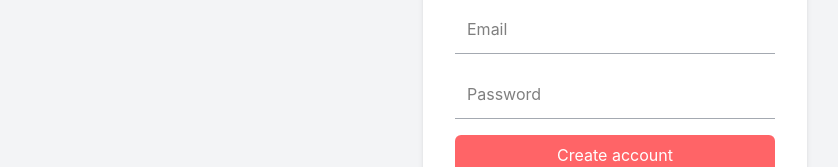
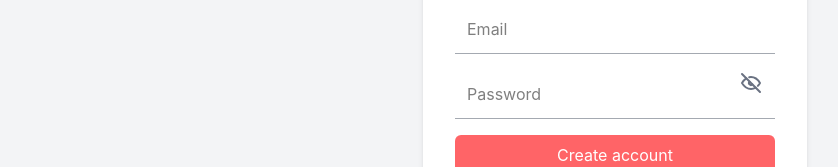
Before and after one commit to Miketryartd/Mike-University---Frontend, a React (Vite) app: page /Register in a window 1280 px wide. Shown: the part 272-439 px from the top of the page, without its empty margins (25-863 px from the left). Built offline with nearby package versions, Linux system fonts and the light colour scheme; no server answers.

Commit message:
added password visibility

```diff
--- a/src/pages/Register.tsx
+++ b/src/pages/Register.tsx
@@ -9,6 +9,8 @@
      const [name, setName] = useState<string>("");
      const [email, setEmail] = useState<string>("");
      const [password, setPassword] = useState<string>("");
+     const [showPassword, setShowPassword] = useState<boolean>(false);
+      const [isCapsLockOn, setIsCapsLockOn] = useState<boolean>(false);
      const handleRegister = async (e: React.FormEvent<HTMLFormElement>): Promise<User | void> => {
         e.preventDefault();
         try{
@@ -23,6 +25,18 @@
             console.error(err);
         }
      }
+
+      const handleCheckCapsLock = (e: React.KeyboardEvent<HTMLInputElement>): void => {
+
+    const capsState = e.nativeEvent.getModifierState('CapsLock');
+    setIsCapsLockOn(capsState);
+  };
+
+   const handlePasswordVisibility = () => {
+    setShowPassword(!showPassword);
+  };
+
+
     return (
         <>
         <div className="min-h-screen bg-gray-100">
@@ -36,7 +50,63 @@
 
                 <input className="border-b border-t-none border-slate-800/40 outline-none text-black p-3" type="text" placeholder="Full Name" name="name" required onChange={(e) => setName(e.target.value)}></input>
                 <input className="border-b border-t-none border-slate-800/40 outline-none text-black p-3" type="email" placeholder="Email" name="email" required onChange={(e) => setEmail(e.target.value)}></input>
-                <input className="border-b border-t-none border-slate-800/40 outline-none text-black p-3" type="password" placeholder="Password" name="password"  onChange={(e) => setPassword(e.target.value)}required></input>
+              <div className="relative">
+              <input
+                onKeyDown={handleCheckCapsLock}
+                onKeyUp={handleCheckCapsLock}
+                className="border-b w-full border-t-none border-slate-800/40 outline-none text-black p-3"
+                type={showPassword ? "text" : "password"}
+                placeholder="Password"
+                name="password"
+                onChange={(e) => setPassword(e.target.value)}
+                required
+              />
+              {isCapsLockOn && (
+                <p className=" p-2 text-red-400">Caps Lock On</p>
+              )}
+              <button
+                onClick={handlePasswordVisibility}
+                className="absolute cursor-pointer transition right-3 top-1/2 transform -translate-y-1/1 text-gray-500 hover:text-gray-700 "
+                type="button"
+              >
+                {showPassword ? (
+                  <svg
+                    xmlns="http://www.w3.org/2000/svg"
+                    width="24"
+                    height="24"
+                    viewBox="0 0 24 24"
+                    fill="none"
+                    stroke="currentColor"
+                    stroke-width="2"
+                    stroke-linecap="round"
+                    stroke-linejoin="round"
+                    className="icon icon-tabler icons-tabler-outline icon-tabler-eye"
+                  >
+                    <path stroke="none" d="M0 0h24v24H0z" fill="none" />
+                    <path d="M10 12a2 2 0 1 0 4 0a2 2 0 0 0 -4 0" />
+                    <path d="M21 12c-2.4 4 -5.4 6 -9 6c-3.6 0 -6.6 -2 -9 -6c2.4 -4 5.4 -6 9 -6c3.6 0 6.6 2 9 6" />
+                  </svg>
+                ) : (
+                  <svg
+                    xmlns="http://www.w3.org/2000/svg"
+                    width="24"
+                    height="24"
+                    viewBox="0 0 24 24"
+                    fill="none"
+                    stroke="currentColor"
+                    stroke-width="2"
+                    stroke-linecap="round"
+                    stroke-linejoin="round"
+                    className="icon icon-tabler icons-tabler-outline icon-tabler-eye-off"
+                  >
+                    <path stroke="none" d="M0 0h24v24H0z" fill="none" />
+                    <path d="M10.585 10.587a2 2 0 0 0 2.829 2.828" />
+                    <path d="M16.681 16.673a8.717 8.717 0 0 1 -4.681 1.327c-3.6 0 -6.6 -2 -9 -6c1.272 -2.12 2.712 -3.678 4.32 -4.674m2.86 -1.146a9.055 9.055 0 0 1 1.82 -.18c3.6 0 6.6 2 9 6c-.666 1.11 -1.379 2.067 -2.138 2.87" />
+                    <path d="M3 3l18 18" />
+                  </svg>
+                )}
+              </button>
+            </div>
                 <button className="bg-red-400 text-white transition hover:bg-red-600 rounded-md cursor-pointer p-2" type="submit">Create account</button>
                 <p>Already have an account? <Link className="hover:underline text-red-400 hover:text-red-600" to="/Login">Login here.</Link></p>
             </form>
```
